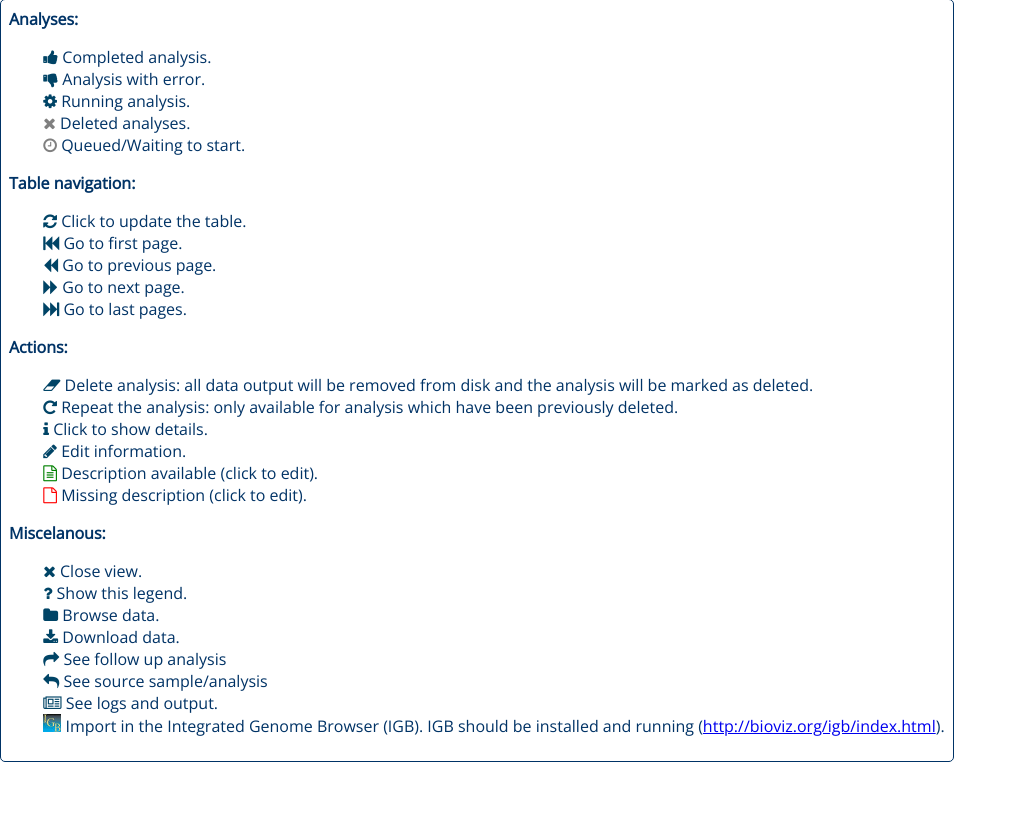
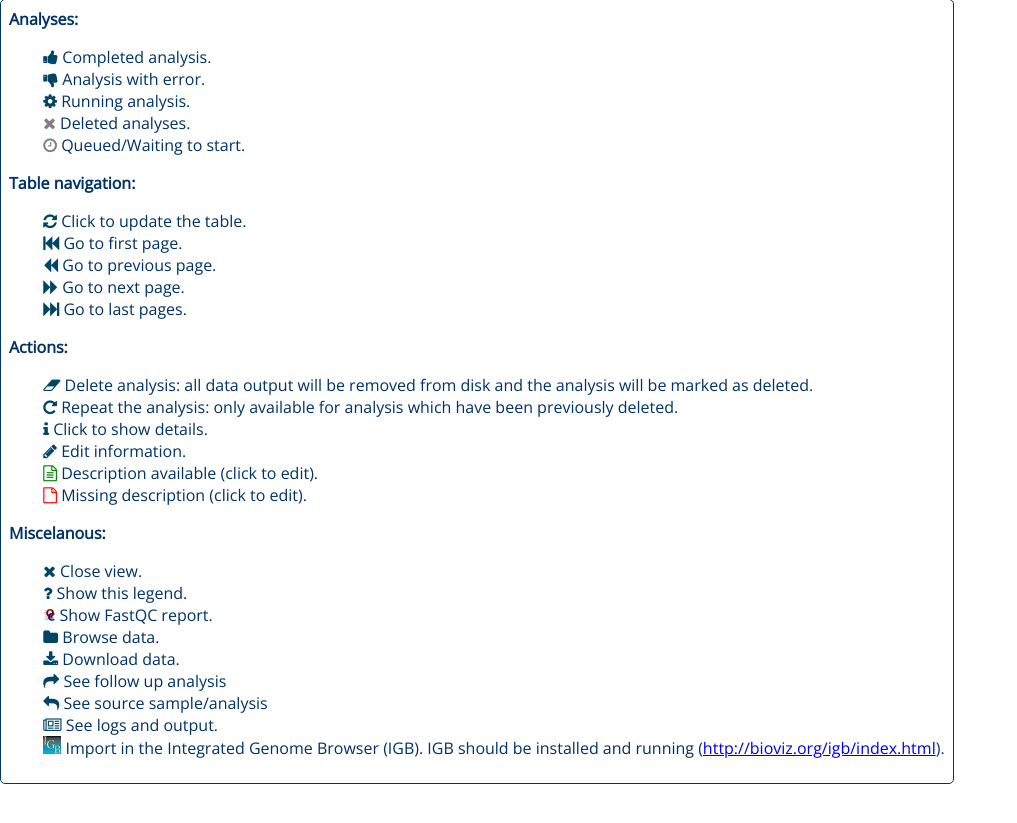
Before and after one commit to arnaudceol/htsflow, a PHP site: the page made by web/pages/legends.php in a window 1280 px wide, after a click that opens the changed part. Shown: the part 33-856 px from the top of the page, without its empty margins (0-1017 px from the left). Run offline with PHP 8.4, Linux system fonts and the light colour scheme; the template is opened without the code that fills it, so the values that code supplies are empty; some libraries are stand-ins or nearby versions.

Commit message:
update legend

```diff
--- a/web/pages/legendsList.php
+++ b/web/pages/legendsList.php
@@ -49,6 +49,7 @@
 <ul class="fa-ul">
 <li><i class="fa fa-times"></i> Close view.</li>
 <li><i class="fa fa-question"></i> Show this legend.</li>
+<li><img src="images/fastqc_icon.png" width="12"/> Show FastQC report.</li>
 <li><i class="fa fa-folder"></i> Browse data.</li>
 <li><i class="fa fa-download"></i> Download data.</li>
 <li><i class="fa fa-share"></i> See follow up analysis</li>
```
